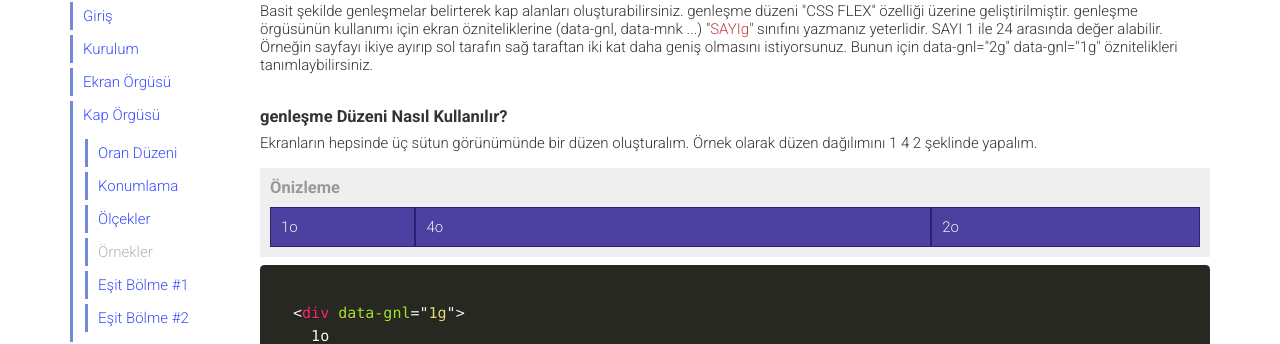
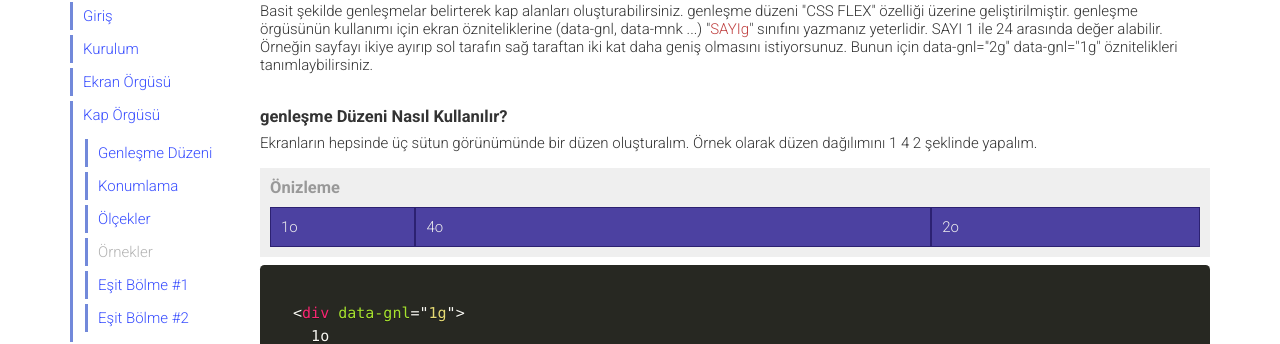
Before and after one commit to data-deveb/data-deveb.github.io, a Jekyll site: the page built from belgeler/kap-orgusu/genlesme-duzeni.html, in a window 1280 px wide. Shown: the part 233-577 px from the top of the page. Built offline with Jekyll 4.4.1, drawn with Linux system fonts in a browser that asks for light colours.

Commit message:
Oran düzeni silindi, genleşme düzeni geldi.

```diff
--- a/_includes/icerik.html
+++ b/_includes/icerik.html
@@ -4,7 +4,7 @@
   <li><a href="/belgeler/ekran-orgusu.html">Ekran Örgüsü</a>
   <li><a href="/belgeler/kap-orgusu.html">Kap Örgüsü</a>
     <ul>
-      <li><a href="/belgeler/kap-orgusu/oran-duzeni.html">Oran Düzeni</a></li>
+      <li><a href="/belgeler/kap-orgusu/genlesme-duzeni.html">Genleşme Düzeni</a></li>
       <li><a href="/belgeler/kap-orgusu/konumlama.html">Konumlama</a></li>
       <li><a href="/belgeler/kap-orgusu/olcekler.html">Ölçekler</a></li>
       <li><h6 data-metin="ana gri">Örnekler</h6></li>
```
Also changed, not shown: belgeler/kap-orgusu/genlesme-duzeni.html (renamed from belgeler/kap-orgusu/oran-duzeni.html).
